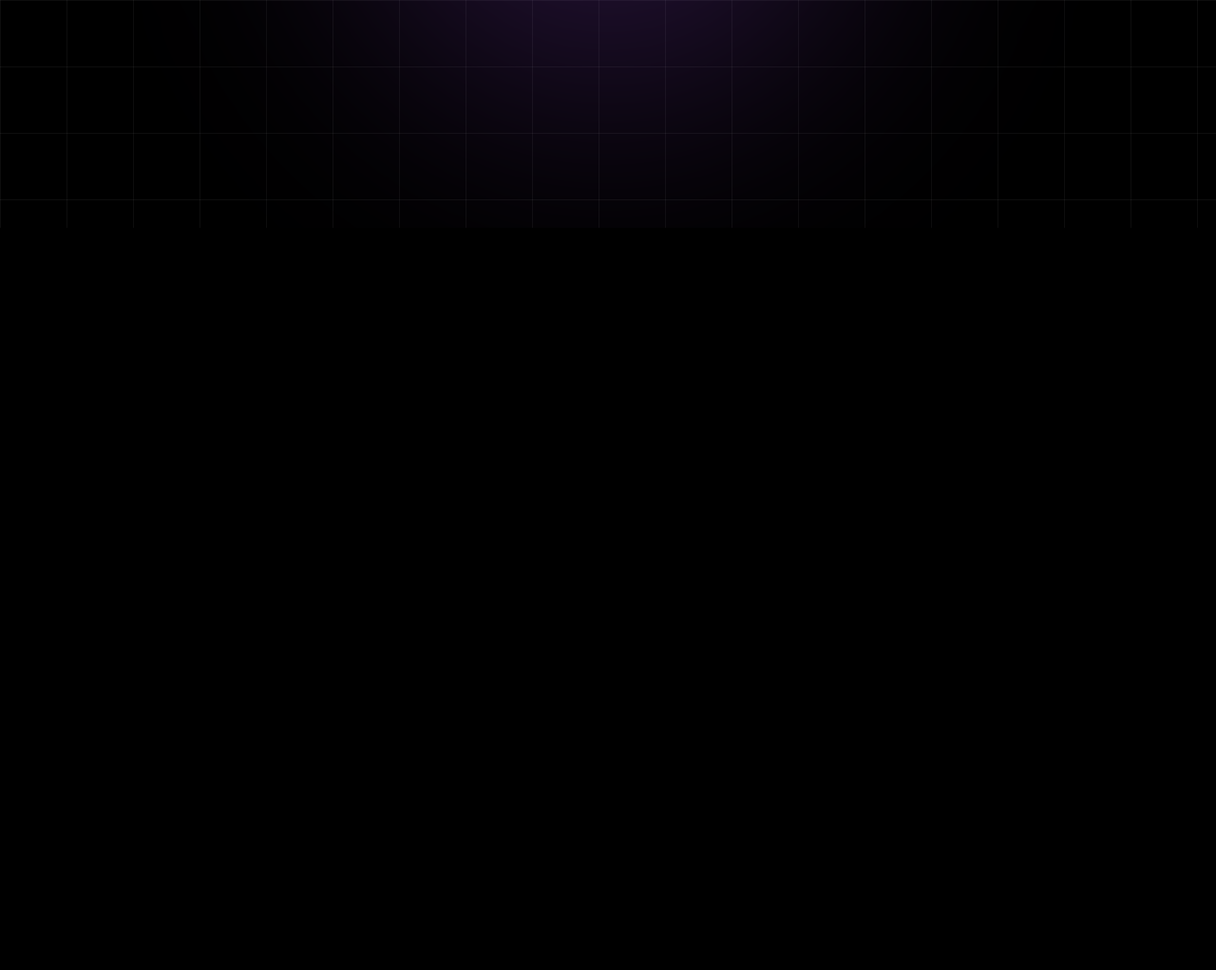
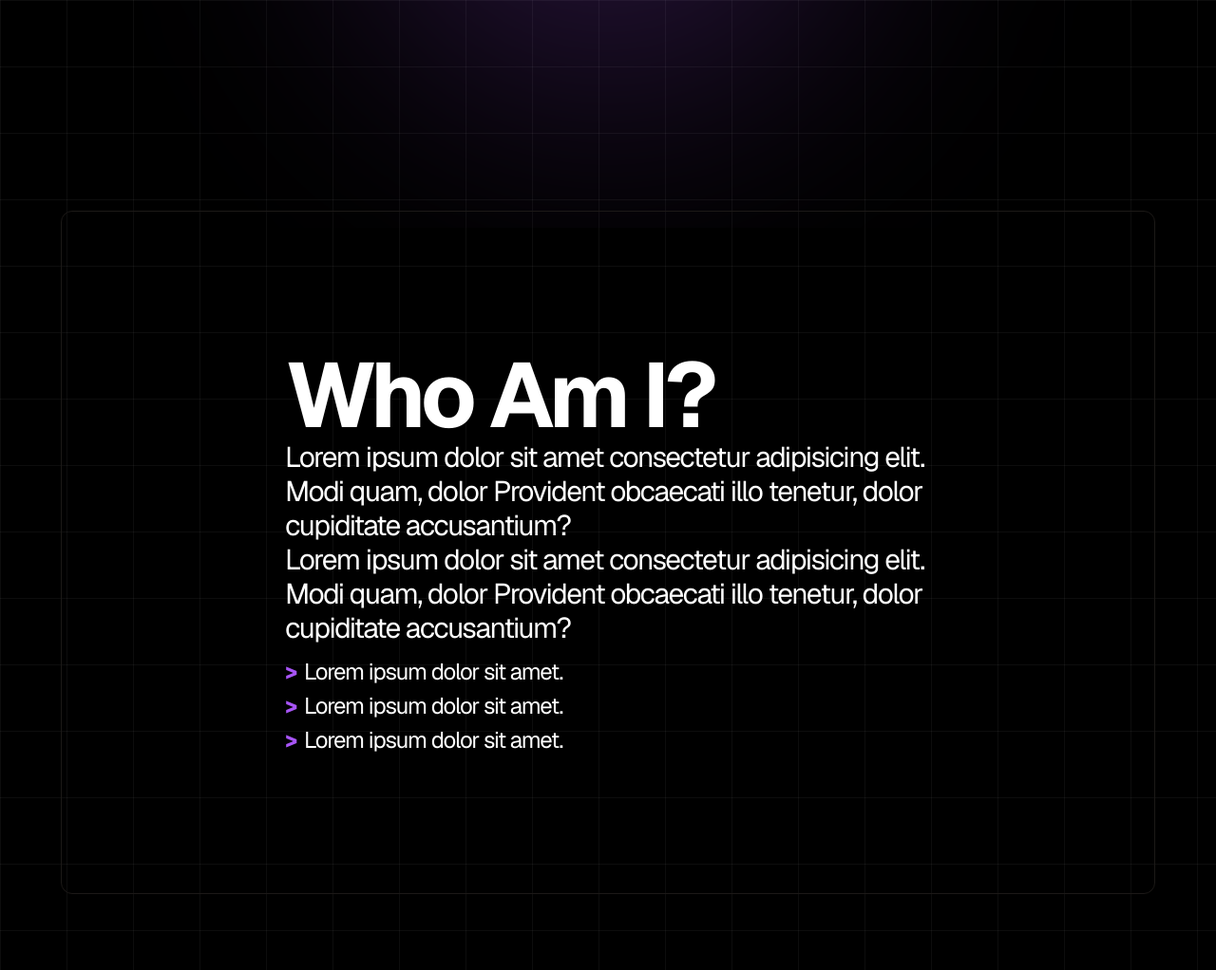
Before and after one commit to Sai-Santosh-Pal/portfolio, a plain HTML site: page index.html in a window 1280 px wide. Shown: the part 560-1582 px from the top of the page at 95% size. Before the commit the page ends 800 px from the top, so only its background shows below. Drawn offline with nearby package versions, Linux system fonts and the light colour scheme.

Commit message:
about almost done

```diff
--- a/index.html
+++ b/index.html
@@ -81,5 +81,32 @@
             </div>
         </div>
     </div>
+    <div class="about flex w-[100%] items-center justify-center h-[90vh] mb-20">
+        <div class="w-[90%] flex flex-col md:flex-row max-w-400 h-[90vh] border-1 border-stone-900 rounded-xl items-center justify-center">
+             <div class="text text-center md:text-left w-[90%] max-w-170">
+                <div class="title">
+                    <h1 class="md:text-8xl text-6xl tracking-tighter font-bold">Who Am I?</h1>
+                </div>
+                <div class="description flex flex-col items-center md:items-start">
+                    <h1 class="text-2xl md:text-3xl tracking-tighter">Lorem ipsum dolor sit amet consectetur adipisicing elit. Modi quam, dolor Provident obcaecati illo tenetur, dolor cupiditate accusantium?</h1>
+                    <h1 class="text-2xl md:text-3xl tracking-tighter">Lorem ipsum dolor sit amet consectetur adipisicing elit. Modi quam, dolor Provident obcaecati illo tenetur, dolor cupiditate accusantium?</h1>
+                    <div class="list mt-2">
+                        <div class="item flex gap-2 mt-1">
+                            <h1 class="text-xl md:text-2xl tracking-tighter arrow text-[rgba(168,85,247)] font-extrabold">></h1>
+                            <h1 class="text-xl md:text-2xl tracking-tighter content">Lorem ipsum dolor sit amet.</h1>
+                        </div>
+                        <div class="item flex gap-2 mt-1">
+                            <h1 class="text-xl md:text-2xl tracking-tighter arrow text-[rgba(168,85,247)] font-extrabold">></h1>
+                            <h1 class="text-xl md:text-2xl tracking-tighter content">Lorem ipsum dolor sit amet.</h1>
+                        </div>
+                        <div class="item flex gap-2 mt-1">
+                            <h1 class="md:text-2xl text-xl tracking-tighter arrow text-[rgba(168,85,247)] font-extrabold">></h1>
+                            <h1 class="md:text-2xl text-xl tracking-tighter content">Lorem ipsum dolor sit amet.</h1>
+                        </div>
+                    </div>
+                </div>
+             </div>
+        </div>
+    </div>
 </body>
 </html>
```
